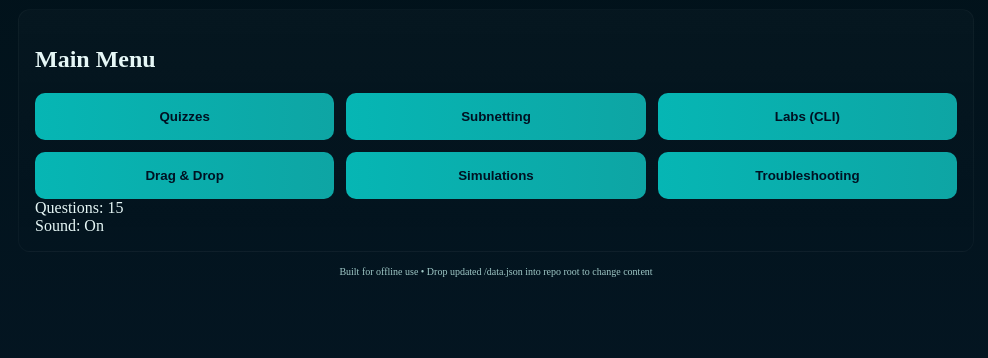
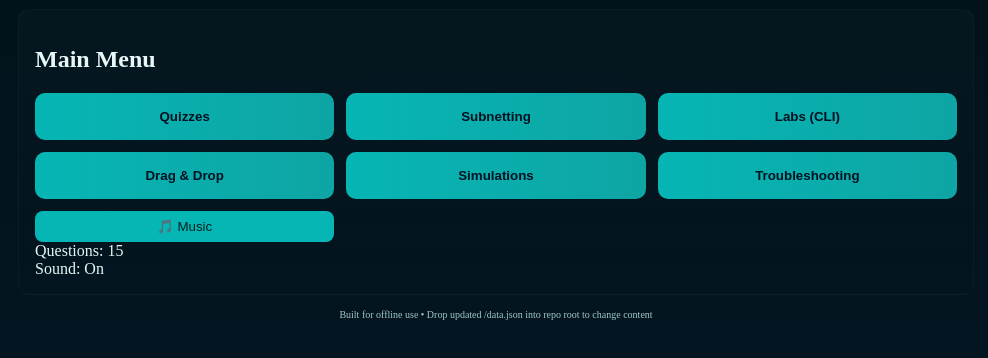
Before and after one commit to MuhammadAwais047/CCNA_Quiz_Game, a plain HTML site: page index.html in a window 1280 px wide. Shown: the part 92-450 px from the top of the page, without its empty margins (144-1132 px from the left). Drawn offline with Linux system fonts and the light colour scheme.

Commit message:
Add music toggle button to index.html

```diff
--- a/index.html
+++ b/index.html
@@ -32,6 +32,8 @@
           <button class="mode-btn" data-mode="drag">Drag & Drop</button>
           <button class="mode-btn" data-mode="sim">Simulations</button>
           <button class="mode-btn" data-mode="trbl">Troubleshooting</button>
+          <button class="btn" onclick="toggleMusic()">🎵 Music</button>
+
         </div>
         <div class="menu-stats">
           <div>Questions: <span id="totalQuestions">0</span></div>
```
